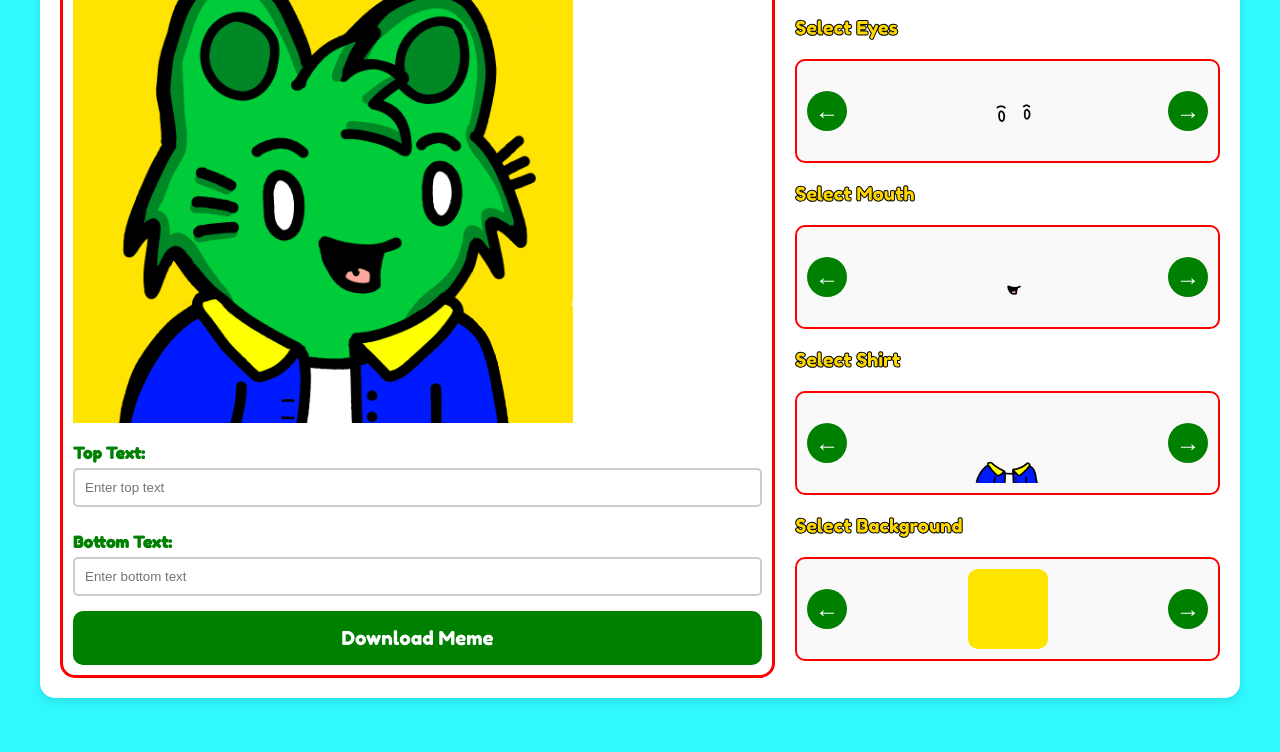
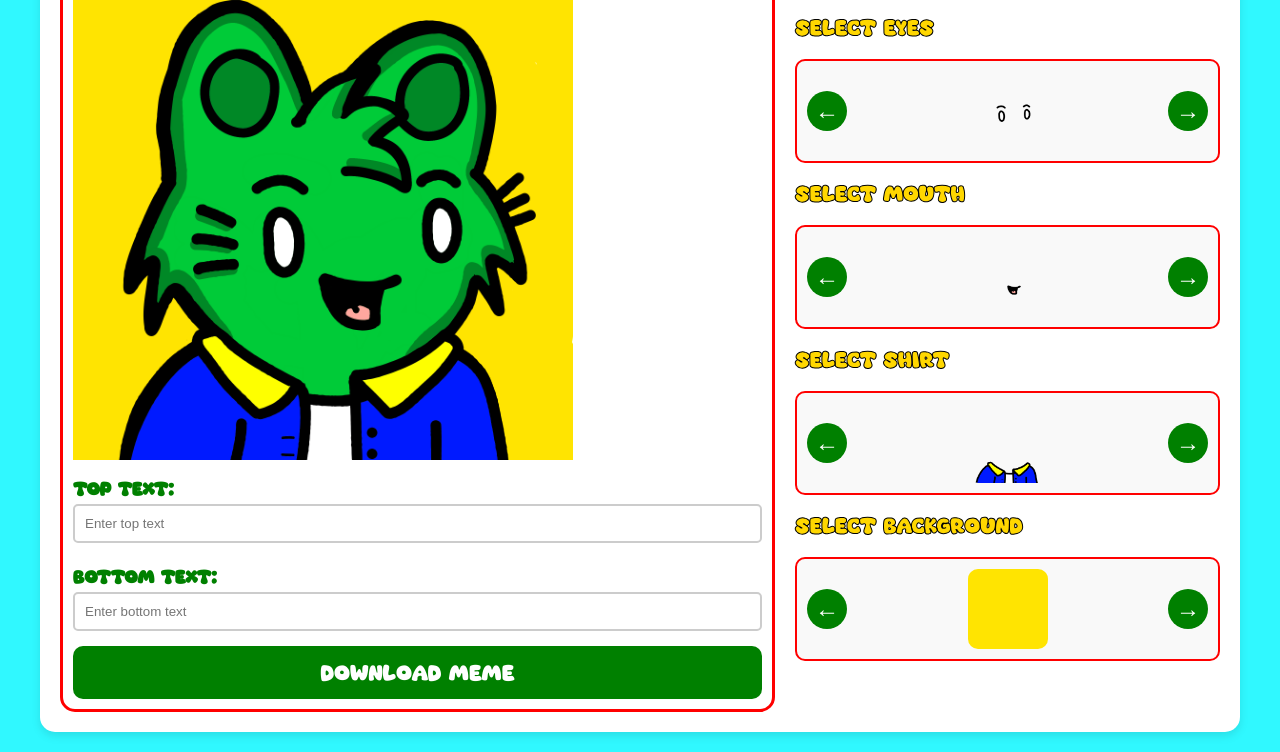
Before and after one commit to borisdovecer/gvr, a plain HTML site: page index.html in a window 1280 px wide. Shown: the part 189-941 px from the top of the page. Before the commit the page ends 907 px from the top, so only its background shows below. Drawn offline with nearby package versions, Linux system fonts and the light colour scheme.

Commit message:
font update

```diff
--- a/styles/style.css
+++ b/styles/style.css
@@ -5,9 +5,14 @@
   box-sizing: border-box;
 }
 
+@font-face {
+  font-family: SuperBubble;
+  src: url("../fonts/SuperBubble-Rpaj3.ttf");
+}
+
 body {
   background-color: #30f8ff;
-  font-family: 'Fredoka One', sans-serif;
+  font-family: 'SuperBubble', sans-serif;
   color: #333;
   display: flex;
   justify-content: center;
@@ -226,7 +231,7 @@ h3 {
   border-radius: 10px;
   cursor: pointer;
   transition: background-color 0.3s ease;
-  font-family: 'Fredoka One', sans-serif;
+  font-family: 'SuperBubble', sans-serif;
   text-align: center;
 }
 
```
Also changed, not shown: fonts/SuperBubble-Rpaj3.ttf (added).
